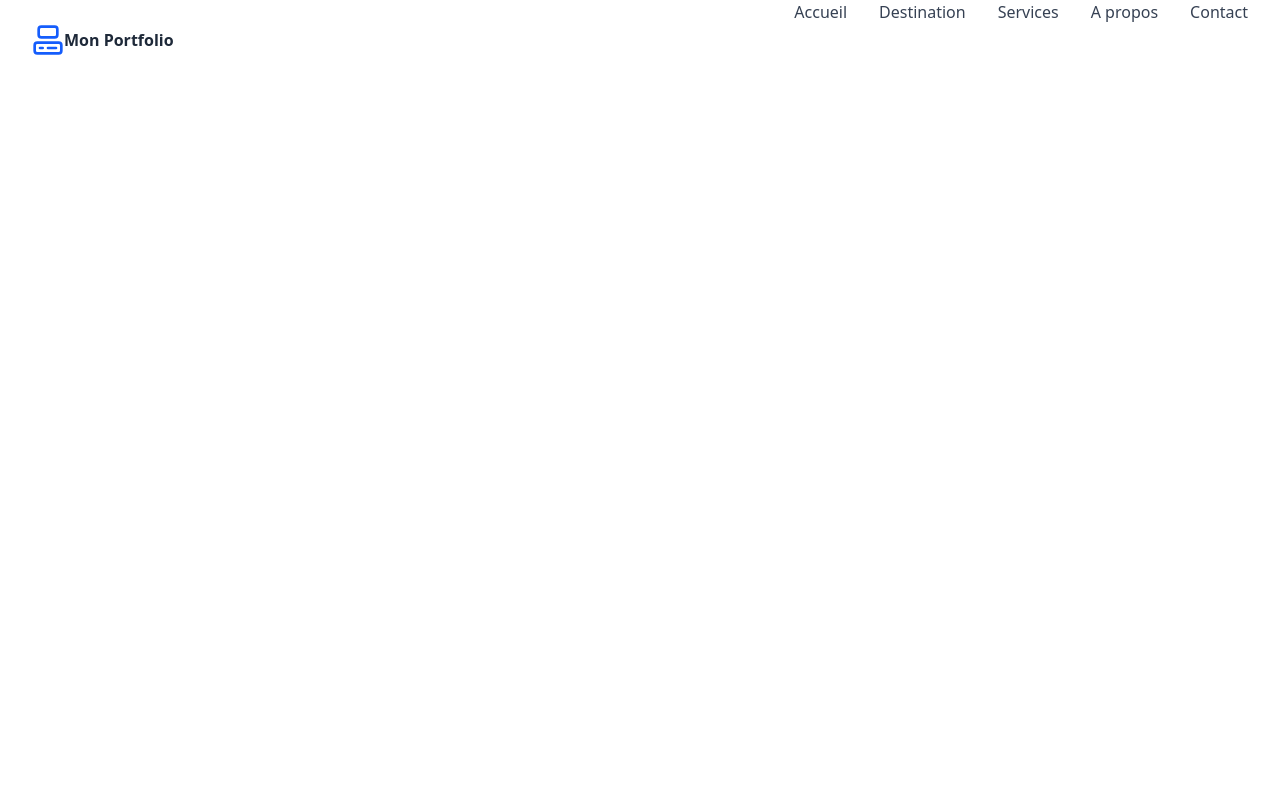
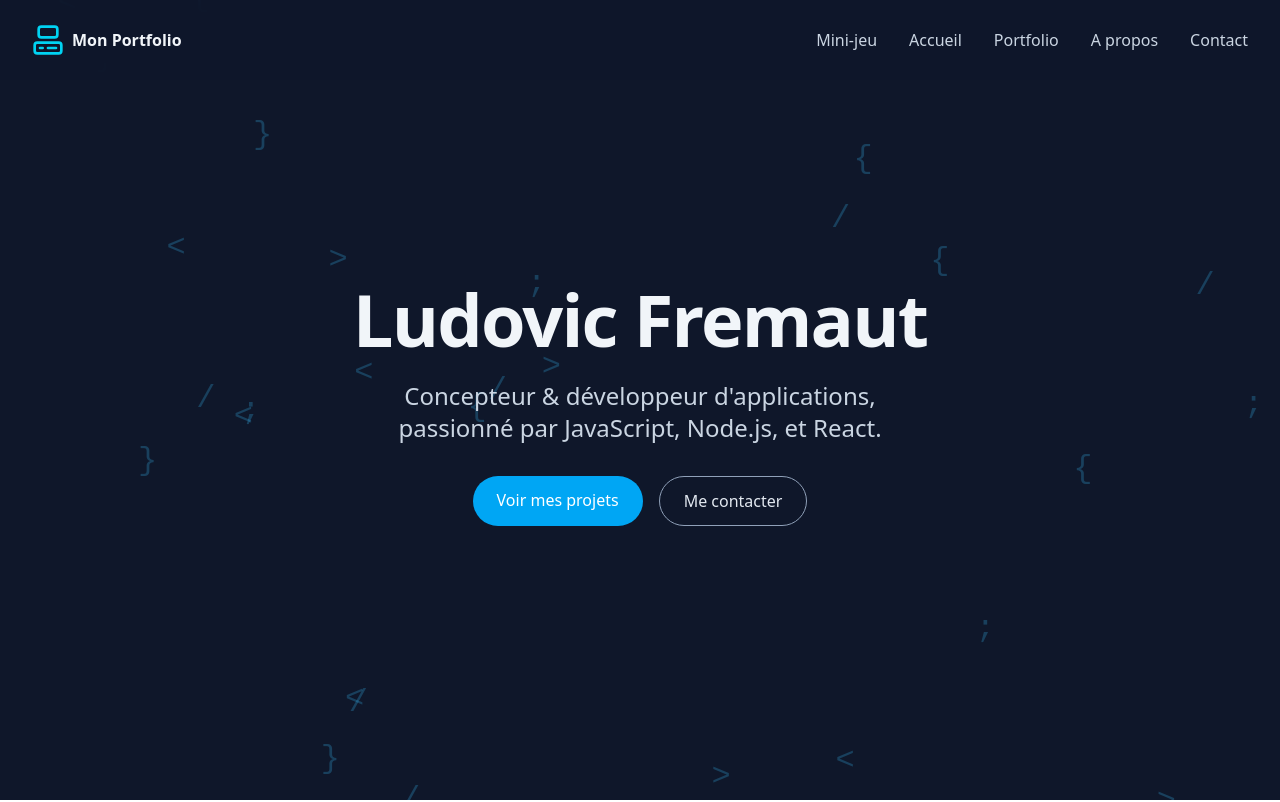
Before and after one commit to ludovicfremaut/PortFolio-ludovic_fremaut, a React (Vite) app: page / in a window 1280 px wide. Shown: the top 802 px of the page. Built offline with nearby package versions, Linux system fonts and the light colour scheme.

Commit message:
fond dynamique && petit jeu

```diff
--- a/package.json
+++ b/package.json
@@ -13,12 +13,15 @@
     "@tailwindcss/vite": "^4.1.5",
     "framer-motion": "^12.9.4",
     "lucide-react": "^0.507.0",
+    "phaser": "^3.88.2",
     "react": "^19.0.0",
     "react-dom": "^19.0.0",
     "react-hot-toast": "^2.5.2",
     "react-intersection-observer": "^9.16.0",
+    "react-tsparticles": "^2.12.2",
     "swiper": "^11.2.6",
-    "tailwindcss": "^4.1.5"
+    "tailwindcss": "^4.1.5",
+    "tsparticles-slim": "^2.12.0"
   },
   "devDependencies": {
     "@eslint/js": "^9.22.0",
--- a/src/App.tsx
+++ b/src/App.tsx
@@ -1,10 +1,16 @@
+import GameCanvas from "./components/GameCanvas"
+import Hero from "./components/Hero"
 import Navbar from "./components/Navbar"
+import ParticlesBackground from "./components/ParticlesBackground"
 
 function App() {
 
   return (
     <>
-    <Navbar/>
+    <Navbar />
+    <ParticlesBackground />
+    <Hero />
+    <GameCanvas />
     </>
   )
 }
--- /dev/null
+++ b/src/components/GameCanvas.tsx
@@ -0,0 +1,137 @@
+// src/components/GameCanvas.tsx
+import { useEffect, useRef, useState } from "react";
+import Phaser from "phaser";
+
+export default function GameCanvas() {
+  const [gameKey, setGameKey] = useState(0);
+  const containerRef = useRef<HTMLDivElement>(null);
+  const canvasRef = useRef<HTMLDivElement>(null);
+
+  useEffect(() => {
+    if (!canvasRef.current) return;
+
+    // Supprimer l'ancien canvas si existant
+    canvasRef.current.innerHTML = "";
+
+    let score = 0;
+    let scoreText: Phaser.GameObjects.Text;
+    let timerText: Phaser.GameObjects.Text;
+    let timeLeft = 30;
+
+    const config: Phaser.Types.Core.GameConfig = {
+      type: Phaser.AUTO,
+      width: 400,
+      height: 600,
+      parent: canvasRef.current,
+      backgroundColor: "#0f172a",
+      physics: {
+        default: "arcade",
+        arcade: {
+          debug: false,
+        },
+      },
+      scene: {
+        preload() {
+          this.load.image("404", "https://cdn-icons-png.flaticon.com/512/564/564445.png");
+          this.load.image("undefined", "https://cdn-icons-png.flaticon.com/512/650/650143.png");
+          this.load.image("null", "https://cdn-icons-png.flaticon.com/512/753/753345.png");
+          this.load.image("NaN", "https://cdn-icons-png.flaticon.com/512/9904/9904161.png");
+        },
+        create() {
+          score = 0;
+          timeLeft = 30;
+
+          scoreText = this.add.text(16, 16, "Score : 0", {
+            fontSize: "20px",
+            color: "#f8fafc",
+          });
+
+          timerText = this.add.text(220, 16, "Temps : 30", {
+            fontSize: "20px",
+            color: "#f8fafc",
+          });
+
+          const icons = ["404", "undefined", "null", "NaN"];
+
+          const spawnIcon = () => {
+            const x = Phaser.Math.Between(50, 350);
+            const y = Phaser.Math.Between(80, 520);
+            const key = Phaser.Utils.Array.GetRandom(icons);
+            const icon = this.add.image(x, y, key).setDisplaySize(64, 64).setInteractive();
+
+            icon.on("pointerdown", () => {
+              score++;
+              scoreText.setText("Score : " + score);
+              icon.destroy();
+            });
+
+            this.time.addEvent({
+              delay: 2000,
+              callback: () => icon.destroy(),
+              loop: false,
+            });
+          };
+
+          const spawnLoop = this.time.addEvent({
+            delay: 800,
+            callback: spawnIcon,
+            loop: true,
+          });
+
+          const timerLoop = this.time.addEvent({
+            delay: 1000,
+            callback: () => {
+              timeLeft--;
+              timerText.setText("Temps : " + timeLeft);
+
+              if (timeLeft <= 0) {
+                spawnLoop.remove();
+                timerLoop.remove();
+                this.scene.pause();
+
+                this.add.text(80, 280, "Temps écoulé !", {
+                  fontSize: "28px",
+                  color: "#ef4444",
+                  fontStyle: "bold",
+                });
+
+                const replayBtn = this.add.text(110, 340, "Rejouer", {
+                  fontSize: "24px",
+                  color: "#38bdf8",
+                  backgroundColor: "#1e293b",
+                  padding: { x: 10, y: 5 },
+                })
+                  .setInteractive()
+                  .on("pointerdown", () => {
+                    setGameKey((prev) => prev + 1);
+                  });
+              }
+            },
+            loop: true,
+          });
+        },
+        update() {},
+      },
+    };
+
+    const game = new Phaser.Game(config);
+    return () => {
+      game.destroy(true);
+    };
+  }, [gameKey]);
+
+  return (
+    <section
+      id="minijeu"
+      ref={containerRef}
+      className="relative z-10 pt-24 min-h-screen flex justify-center items-start bg-transparent px-4"
+    >
+      <div ref={canvasRef} className="border border-white" />
+      <div className="ml-6 w-1/2 text-slate-100">
+        <h2 className="text-2xl font-bold mb-4">Attrape les erreurs !</h2>
+        <p className="mb-2">Clique sur un maximum d'erreurs (404, NaN, etc.) avant la fin du temps.</p>
+        <p>Chaque clic te rapporte 1 point. Bonne chance !</p>
+      </div>
+    </section>
+  );
+}
--- /dev/null
+++ b/src/components/Hero.tsx
@@ -0,0 +1,46 @@
+import { motion } from "framer-motion";
+
+export default function Hero() {
+  return (
+    <section className="relative z-10 h-screen w-full flex flex-col items-center justify-center text-center bg-transparent px-4">
+
+      <motion.h1
+        initial={{ opacity: 0, y: -40 }}
+        animate={{ opacity: 1, y: 0 }}
+        transition={{ duration: 0.7, ease: "easeOut" }}
+        className="text-5xl md:text-7xl font-extrabold leading-tight tracking-tight text-slate-100"
+      >
+        Ludovic Fremaut
+      </motion.h1>
+
+      <motion.p
+        initial={{ opacity: 0, y: 20 }}
+        animate={{ opacity: 1, y: 0 }}
+        transition={{ delay: 0.4, duration: 0.6, ease: "easeOut" }}
+        className="text-lg md:text-2xl text-slate-300 mt-4 max-w-xl"
+      >
+        Concepteur & développeur d'applications, passionné par JavaScript, Node.js, et React.
+      </motion.p>
+
+      <motion.div
+        initial={{ opacity: 0, y: 10 }}
+        animate={{ opacity: 1, y: 0 }}
+        transition={{ delay: 0.8, duration: 0.5 }}
+        className="mt-8 flex gap-4"
+      >
+        <a
+          href="#projects"
+          className="px-6 py-3 rounded-full bg-sky-500 text-white hover:bg-sky-600 transition"
+        >
+          Voir mes projets
+        </a>
+        <a
+          href="#contact"
+          className="px-6 py-3 rounded-full border border-slate-400 text-slate-200 hover:bg-slate-800 transition"
+        >
+          Me contacter
+        </a>
+      </motion.div>
+    </section>
+  );
+}
--- a/src/components/Navbar.tsx
+++ b/src/components/Navbar.tsx
@@ -4,38 +4,26 @@ import { Computer } from "lucide-react";
 
 const Navbar = () => {
   return (
-    // Barre de navigation fixe avec transition dynamique
-    <nav className={"fixed w-full z-50 transition-all duration-300"}>
+    <nav className="fixed w-full z-50 transition-all duration-300 bg-slate-900/90 backdrop-blur-md">
       <div className="max-w-7xl mx-auto sm:px-6 lg:px-8">
-        <div className="flex item-center justify-between h-20">
-          {/* Logo animé avec framer Motion */}
+        <div className="flex items-center justify-between h-20">
           <motion.div
             className="flex items-center"
             initial={{ opacity: 0, x: -20 }}
             animate={{ opacity: 1, x: 0 }}
             transition={{ duration: 0.5 }}
           >
-            {/* Icone avec lucide React */}
-            <Computer className="h-8 w-8 text-blue-600" />
-            <span className="text-gray-800 font-bold">Mon Portfolio</span>
+            <Computer className="h-8 w-8 text-cyan-400" />
+            <span className="ml-2 text-slate-100 font-bold">Mon Portfolio</span>
           </motion.div>
 
-          {/* Navigation pour desktop */}
           <div className="hidden md:block">
             <div className="ml-10 flex items-baseline space-x-8">
-              {/* Génération dynamique des liens */}
-              {[
-                "Accueil",
-                "Destination",
-                "Services",
-                "A propos",
-                "Contact",
-              ].map((item) => (
+              {["Mini-jeu", "Accueil", "Portfolio", "A propos", "Contact"].map((item) => (
                 <motion.a
                   key={item}
                   href={`#${item.toLowerCase()}`}
-                  className="text-gray-700 hover:text-blue-600 transition-colors duration-300"
-                  // Animation du survol des liens
+                  className="text-slate-300 hover:text-cyan-400 transition-colors duration-300"
                   whileHover={{ scale: 1.05 }}
                 >
                   {item}
--- /dev/null
+++ b/src/components/ParticlesBackground.tsx
@@ -0,0 +1,46 @@
+import { useCallback } from "react";
+import Particles from "react-tsparticles";
+import { loadSlim } from "tsparticles-slim";
+
+export default function ParticlesBackground() {
+  const particlesInit = useCallback(async (engine) => {
+    await loadSlim(engine);
+  }, []);
+
+  return (
+    <Particles
+      id="tsparticles"
+      init={particlesInit}
+      style={{
+        position: "fixed",
+        top: 0,
+        left: 0,
+        width: "100vw",
+        height: "100vh",
+        zIndex: -1,
+      }}
+      options={{
+        background: {
+          color: { value: "#0f172a" }, // Tailwind slate-900
+        },
+        fullScreen: { enable: false }, // pas besoin si on fixe manuellement
+        particles: {
+          number: { value: 30 },
+          move: { enable: true, speed: 0.6 },
+          opacity: { value: 0.5 },
+          size: { value: 16 },
+          color: { value: "#38bdf8" }, // cyan-400
+          shape: {
+            type: "char",
+            character: {
+              value: ["<", ">", "{", "}", "/", ";"],
+              font: "Courier New",
+              style: "",
+              weight: "400",
+            },
+          },
+        },
+      }}
+    />
+  );
+}
--- a/src/index.css
+++ b/src/index.css
@@ -1 +1,11 @@
 @import "tailwindcss";
+
+html,
+body,
+#root {
+  min-height: 100%;
+  width: 100%;
+  margin: 0;
+  padding: 0;
+  position: relative;
+}
```
Also changed, not shown: 2 other files (tests, documents, lock files or other folders).
